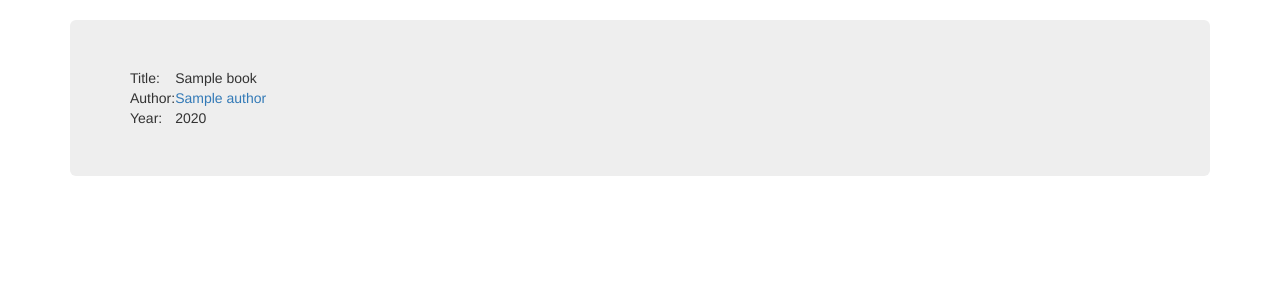
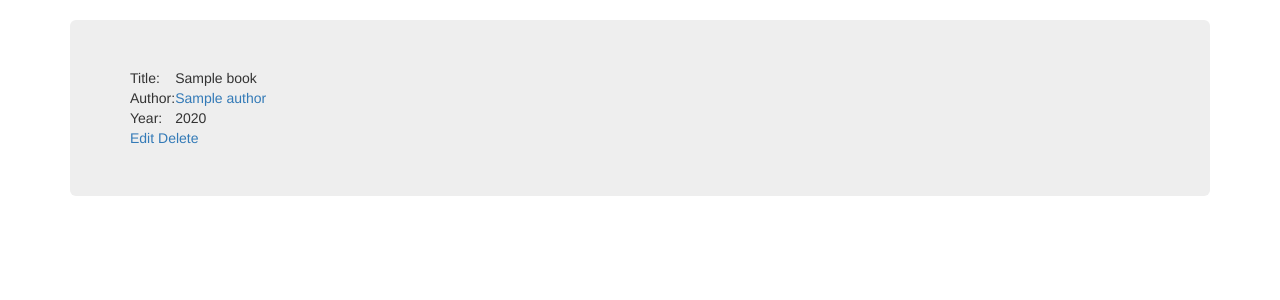
Before and after one commit to frknnay/Lorren, a Django app: page /books/show/1/ in a window 1280 px wide. Shown: the part 52-352 px from the top of the page. Run offline with Django 3.2, Linux system fonts and the light colour scheme; tables that the repository leaves empty hold one stand-in row (values such as "Sample post"); some libraries are stand-ins or nearby versions.

Commit message:
Books app can now edit and delete books

```diff
--- a/Lorren/Lorren/urls.py
+++ b/Lorren/Lorren/urls.py
@@ -7,7 +7,7 @@ from books import urls as books_urls
 from authors import urls as authors_urls
 
 urlpatterns = [
-    url(r'^$', books_views.home_page, name='home'),
+    url(r'^$', books_views.home_page, name='home_page'),
     url(r'^books/', include(books_urls)),
     url(r'^authors/', include(authors_urls)),
 
--- a/Lorren/books/templates/books/book_detail.html
+++ b/Lorren/books/templates/books/book_detail.html
@@ -17,4 +17,6 @@
       <td>{{book.year}}</td>
     </tr>
   </table>
+  <a href="{% url 'books:edit_book' book.id %}">Edit</a>
+  <a href="{% url 'books:delete_book' book.id %}">Delete</a>
 {% endblock %}
--- a/Lorren/books/urls.py
+++ b/Lorren/books/urls.py
@@ -6,4 +6,8 @@ app_name = 'books'
 
 urlpatterns = [
     url(r'^show/(\d+)/$', views.show_book, name="show_book"),
+    url(r'^show/(\d+)/edit$', views.edit_book, name="edit_book"),
+    url(r'^show/(\d+)/delete$', views.delete_book, name="delete_book"),
+
+
 ]
--- a/Lorren/books/views.py
+++ b/Lorren/books/views.py
@@ -1,5 +1,5 @@
 from django.http import HttpResponse
-from django.shortcuts import render
+from django.shortcuts import render, redirect
 
 from books.models import Book
 
@@ -10,3 +10,17 @@ def home_page(request):
 def show_book(request, book_id):
     book = Book.objects.get(id=book_id)
     return render(request, 'books/book_detail.html', {'book': book})
+
+def edit_book(request, book_id):
+    book = Book.objects.get(id=book_id)
+    if request.method == 'POST':
+        book.title = request.POST['title']
+        book.year = request.POST['year']
+        book.save()
+        return redirect('books:show_book', book_id)
+
+    return render(request, 'books/edit_book.html', {'book': book})
+
+def delete_book(request, book_id):
+    Book.objects.get(id=book_id).delete()
+    return redirect('home_page')
```
Also changed, not shown: Lorren/books/templates/books/edit_book.html (added, +15 -0 lines), Lorren/books/tests/test_views.py (+30 -0 lines).
